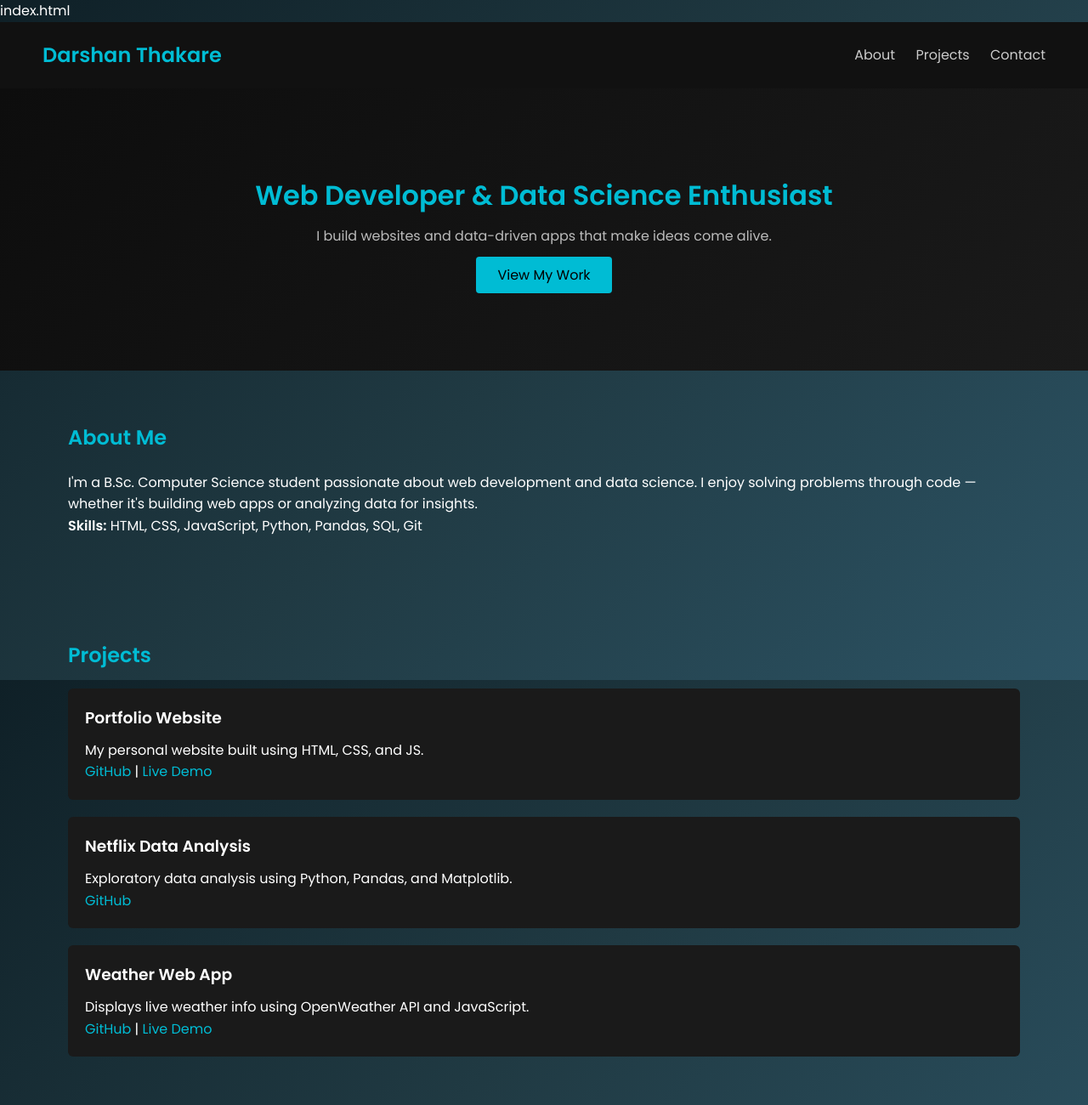
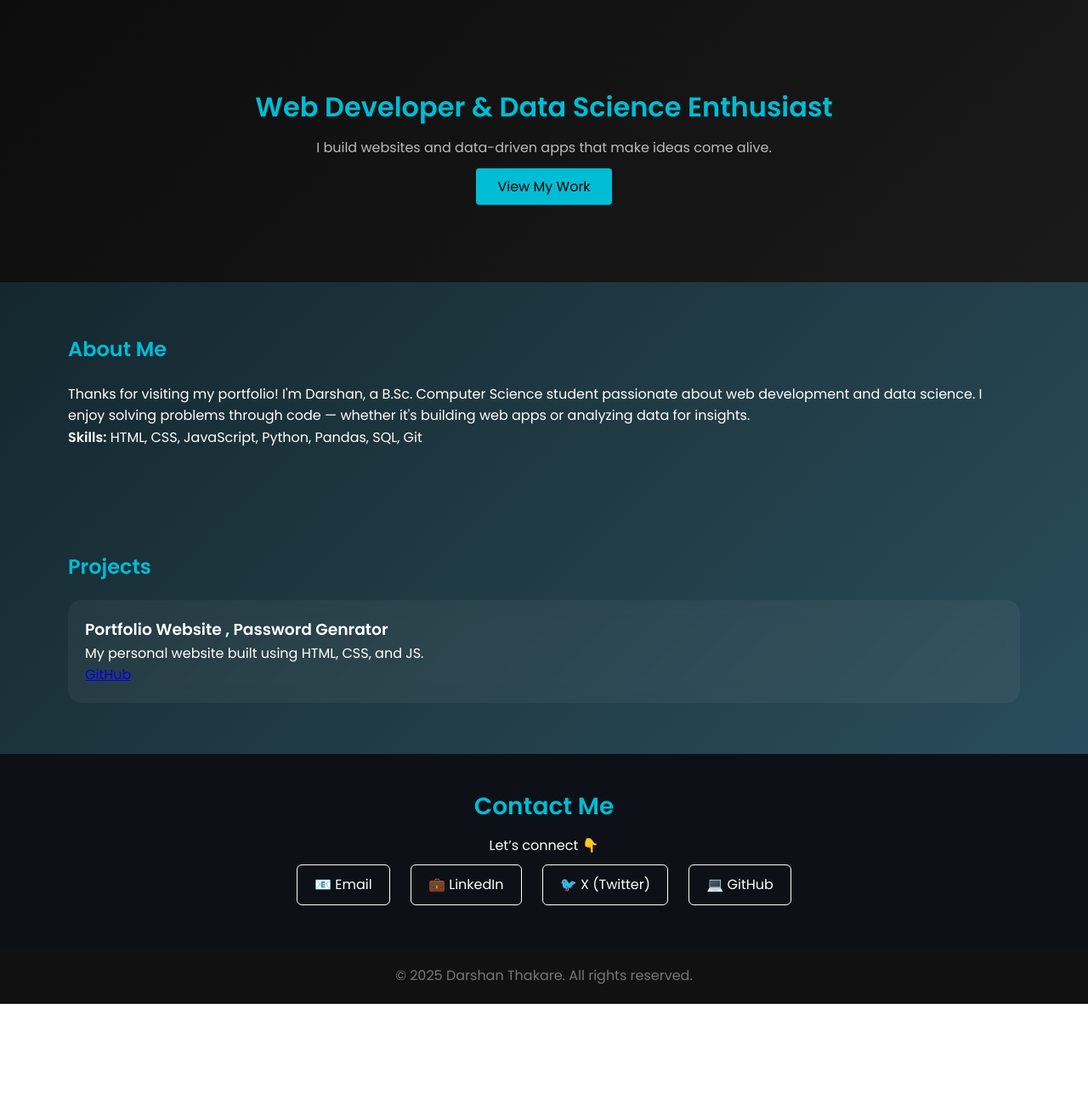
Before and after one commit to darshan90226/portfolio, a plain HTML site: page index.html in a window 1280 px wide. Shown: the top 1300 px of the page at 85% size. After the commit the page ends 1181 px from the top, so only its background shows below. Drawn offline with nearby package versions, Linux system fonts and the light colour scheme.

Commit message:
Revise portfolio website layout and content
Updated the portfolio website content and structure, including new projects and improved contact section.

```diff
--- a/index.html
+++ b/index.html
@@ -1,5 +1,3 @@
-index.html
-
 <!DOCTYPE html>
 <html lang="en">
 <head>
@@ -7,20 +5,10 @@ index.html
   <meta name="viewport" content="width=device-width, initial-scale=1.0" />
   <title>Darshan | Portfolio</title>
   <link rel="stylesheet" href="style.css" />
+  <link href="https://fonts.googleapis.com/css2?family=Poppins:wght@300;400;600&display=swap" rel="stylesheet">
 </head>
 
 <body>
-  <!-- ===== NAVBAR ===== -->
-  <header>
-    <h1>Darshan Thakare</h1>
-    <nav>
-      <a href="#about">About</a>
-      <a href="#projects">Projects</a>
-      <a href="#contact">Contact</a>
-    </nav>
-  </header>
-
-  <!-- ===== HERO SECTION ===== -->
 <section class="hero">
     <h2>Web Developer & Data Science Enthusiast</h2>
     <p>I build websites and data-driven apps that make ideas come alive.</p>
@@ -31,8 +19,7 @@ index.html
   <section id="about">
     <h2>About Me</h2>
     <p>
-      I'm a B.Sc. Computer Science student passionate about web development and data science.
-      I enjoy solving problems through code — whether it's building web apps or analyzing data for insights.
+      Thanks for visiting my portfolio! I'm Darshan, a B.Sc. Computer Science student passionate about web development and data science. I enjoy solving problems through code — whether it's building web apps or analyzing data for insights.
     </p>
     <div class="skills">
       <p><strong>Skills:</strong> HTML, CSS, JavaScript, Python, Pandas, SQL, Git</p>
@@ -43,24 +30,10 @@ index.html
   <section id="projects">
     <h2>Projects</h2>
 
-    <div class="project">
-      <h3>Portfolio Website</h3>
+    <div class="project-card">
+      <h3>Portfolio Website , Password Genrator</h3>
       <p>My personal website built using HTML, CSS, and JS.</p>
-      <a href="#" target="_blank">GitHub</a> |
-      <a href="#" target="_blank">Live Demo</a>
-    </div>
-
-    <div class="project">
-      <h3>Netflix Data Analysis</h3>
-      <p>Exploratory data analysis using Python, Pandas, and Matplotlib.</p>
-      <a href="#" target="_blank">GitHub</a>
-    </div>
-
-    <div class="project">
-      <h3>Weather Web App</h3>
-      <p>Displays live weather info using OpenWeather API and JavaScript.</p>
-      <a href="#" target="_blank">GitHub</a> |
-      <a href="#" target="_blank">Live Demo</a>
+      <a href="https://github.com/darshan90226" target="_blank">GitHub</a>
 </div>
 </section>
 
@@ -70,15 +43,12 @@ index.html
     <p>Let’s connect 👇</p>
 
     <div class="social-links">
-    <a href="mailto:darshantha2004@gmail.com" target="_blank">📧 Email</a>
+      <a href="darshantha2004@gmail.com" target="_blank">📧 Email</a>
       <a href="https://www.linkedin.com/in/darshan-thakare-b13a6225a" target="_blank">💼 LinkedIn</a>
       <a href="https://x.com/Darshan27037383" target="_blank">🐦 X (Twitter)</a>
       <a href="https://github.com/darshan90226" target="_blank">💻 GitHub</a>
-    <link href="https://fonts.googleapis.com/css2?family=Poppins:wght@300;400;600&display=swap" rel="stylesheet">
-
     </div>
   </section>
-  <h1>I’m <span id="typed"></span></h1>
 <script src="https://cdn.jsdelivr.net/npm/typed.js@2.0.12"></script>
   <script>
     new Typed("#typed", {
@@ -88,14 +58,18 @@ index.html
       loop: true
     });
   </script>
+
+  <!-- ===== SCROLL REVEAL ===== -->
   <script src="https://unpkg.com/scrollreveal"></script>
   <script>
-  ScrollReveal().reveal('.section', { delay: 200, distance: '50px', origin: 'bottom' });
+    ScrollReveal().reveal('section', { delay: 200, distance: '50px', origin: 'bottom' });
   </script>
+
+  <!-- ===== BACK TO TOP + SMOOTH SCROLL ===== -->
+  <script src="script.js"></script>
 
   <footer>
     <p>© 2025 Darshan Thakare. All rights reserved.</p>
   </footer>
-  <script src="script.js"></script>
 </body>
 </html>
```
Lines whose indentation alone changed are shown as unchanged.
